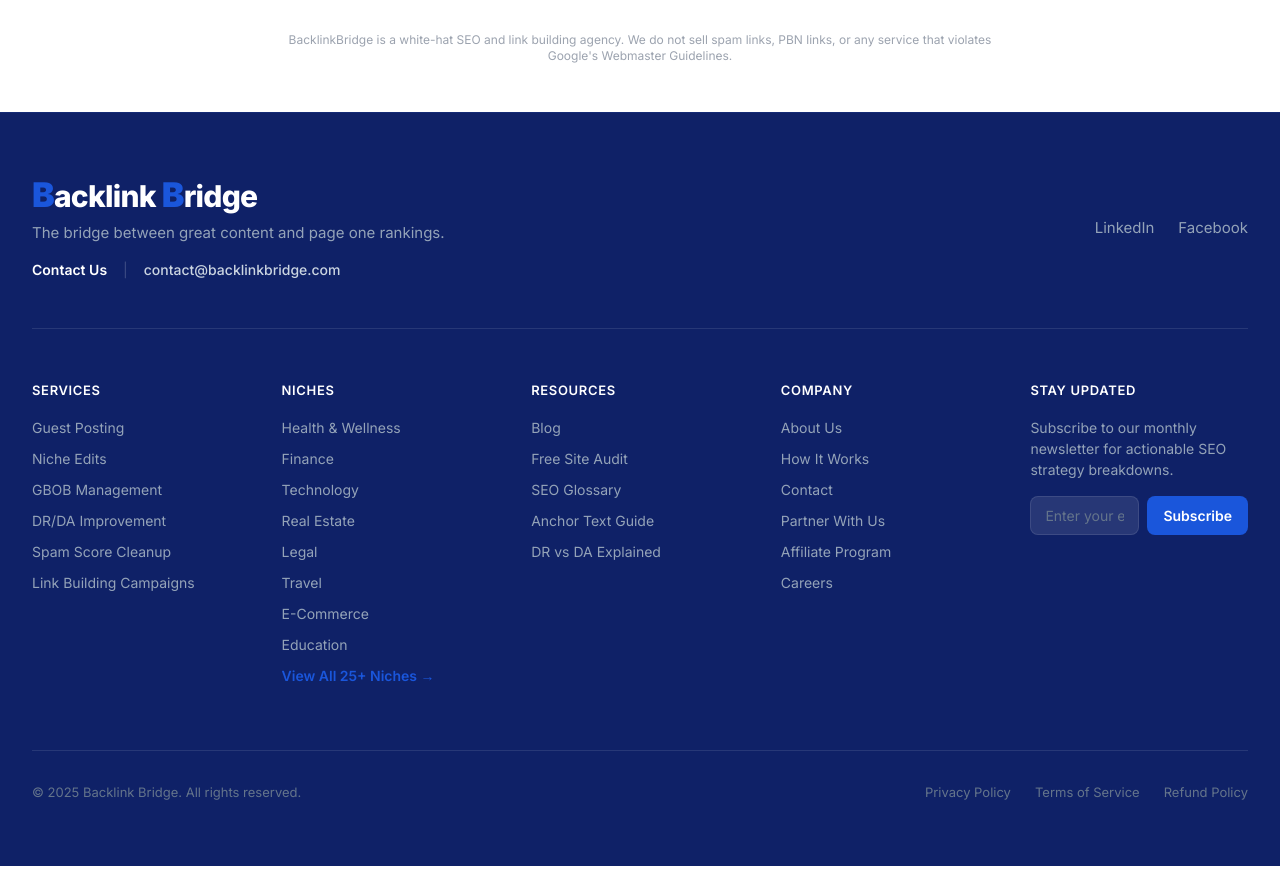
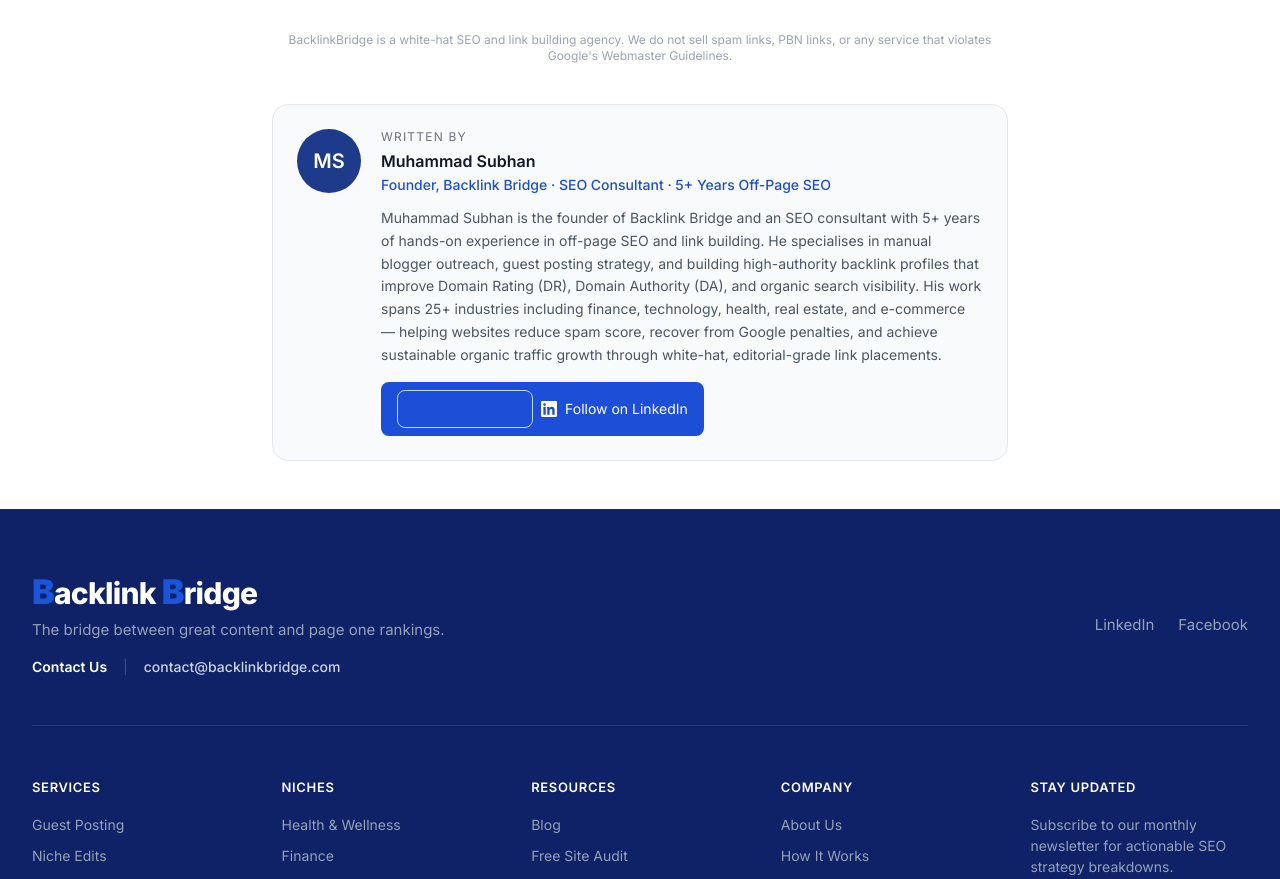
Before and after one commit to subhanm686/Backlink-Bridge, a Next.js app: page /blog/how-to-improve-domain-rating-remove-toxic-backlinks in a window 1280 px wide. Shown: the part 10134-11013 px from the top of the page. Built offline with nearby package versions, Linux system fonts and the light colour scheme; no server answers; a web font is replaced by a local one.

Commit message:
Update page.tsx

```diff
--- a/src/app/blog/how-to-improve-domain-rating-remove-toxic-backlinks/page.tsx
+++ b/src/app/blog/how-to-improve-domain-rating-remove-toxic-backlinks/page.tsx
@@ -1,6 +1,7 @@
 import type { Metadata } from "next";
 import Image from "next/image";
 import Link from "next/link";
+ import AuthorBio from "@/components/AuthorBio";
 
 export const metadata: Metadata = {
   title: "How to Improve Domain Rating (DR) and Remove Toxic Backlinks in 2026",
@@ -751,7 +752,7 @@ export default function HowToImproveDomainRatingPage() {
           BacklinkBridge is a white-hat SEO and link building agency. We do not sell spam links,
           PBN links, or any service that violates Google&apos;s Webmaster Guidelines.
         </p>
-
+  <AuthorBio />
       </main>
     </>
   );
```
